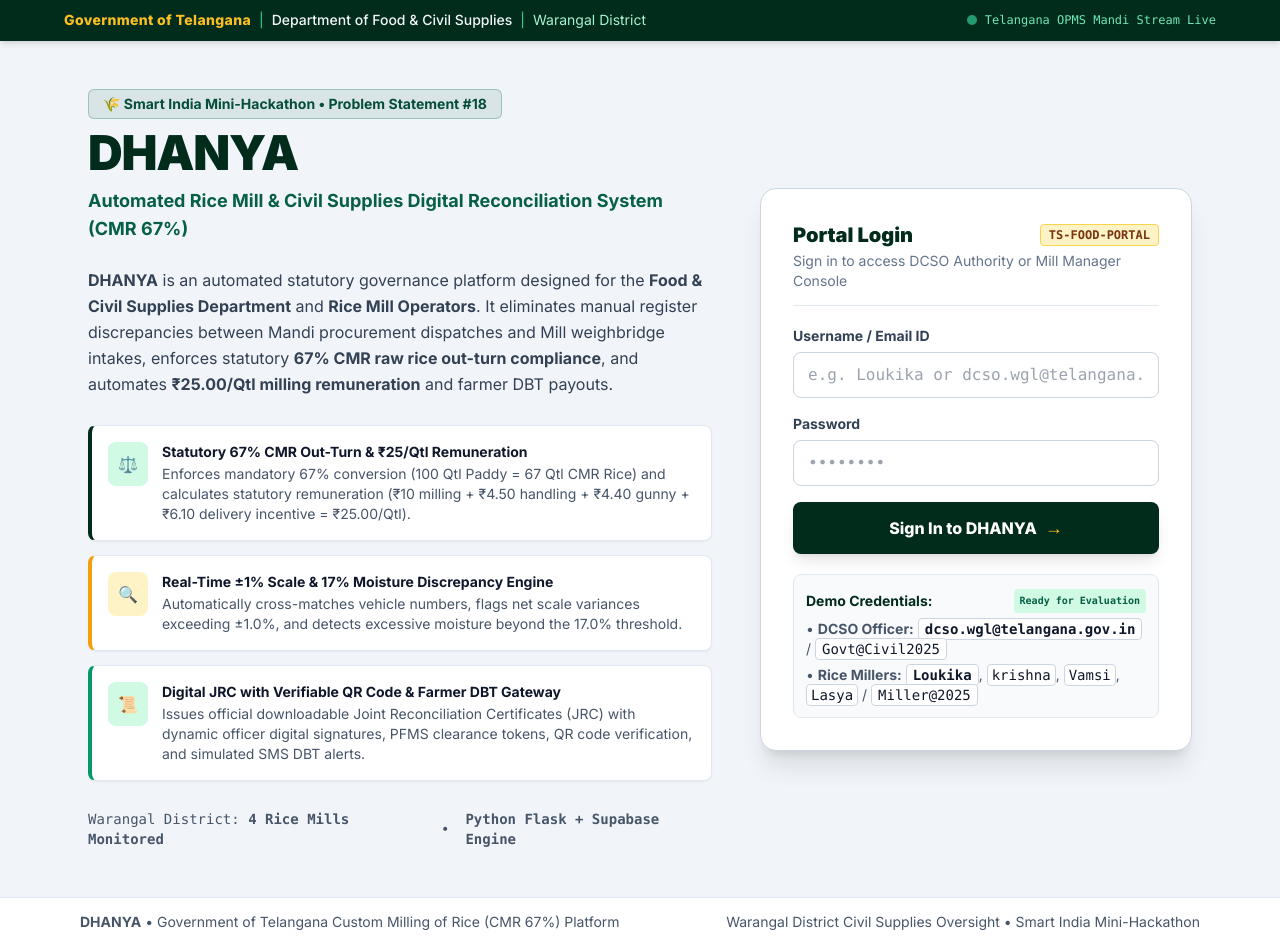
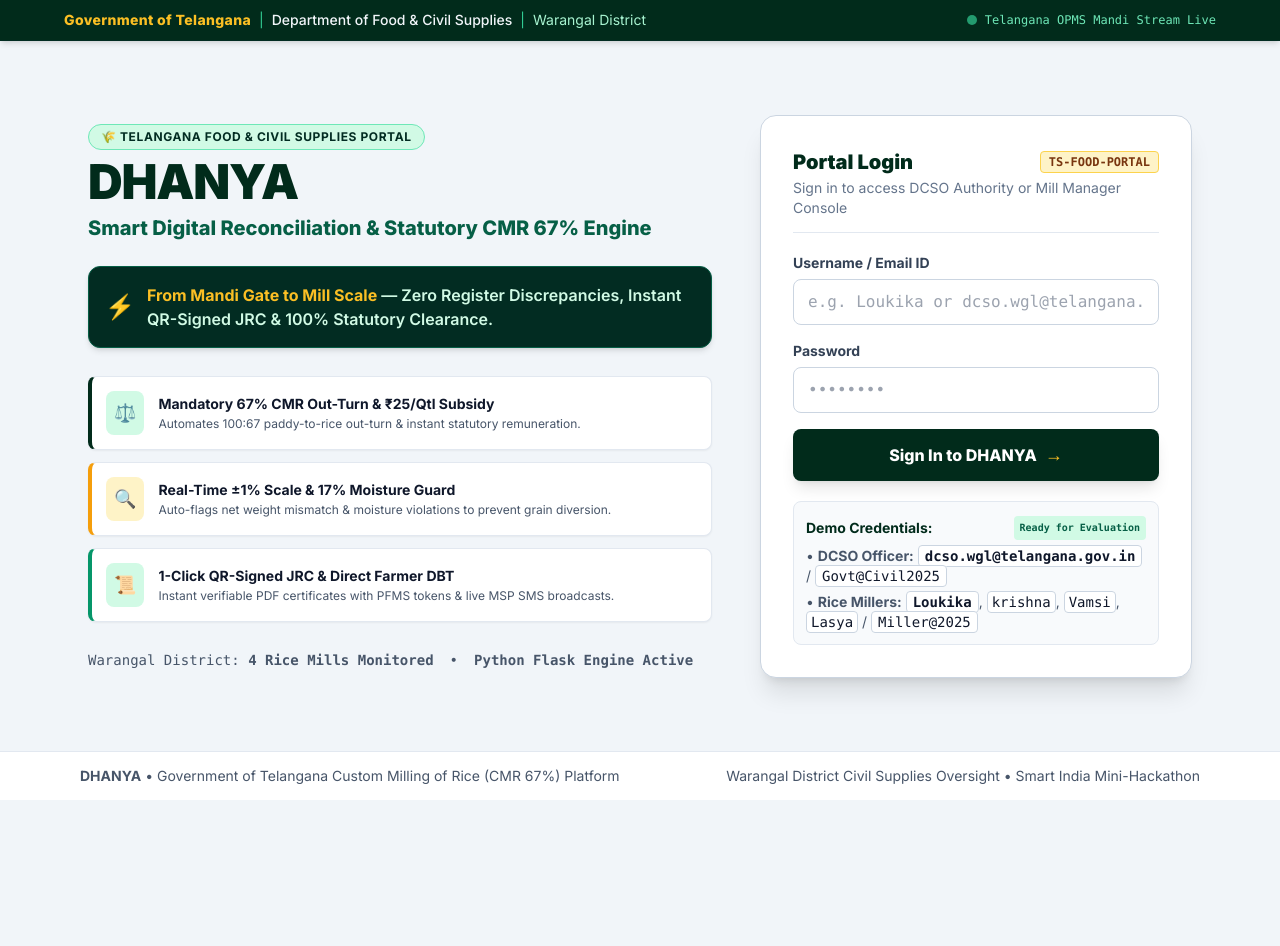
Before and after one commit to loukikamalla/Mini-Hackathon, a Flask app: page / in a window 1280 px wide. After the commit the page ends 800 px from the top, so only its background shows below. Run offline with Flask 3, Linux system fonts and the light colour scheme; some libraries are stand-ins or nearby versions.

Commit message:
Refactor landing page left column: remove hackathon tag, add high-impact pickup banner, and sleek highlight cards

```diff
--- a/flask_backend/templates/landing.html
+++ b/flask_backend/templates/landing.html
@@ -36,53 +36,57 @@
       <!-- LEFT COLUMN: ABOUT DHANYA & SYSTEM HIGHLIGHTS -->
       <div class="lg:col-span-7 space-y-6">
 
-        <div class="space-y-2.5">
-          <div class="inline-flex items-center gap-2 px-3.5 py-1 bg-emerald-900/10 border border-emerald-700/30 text-emerald-900 rounded-md text-sm font-bold">
-            <span>🌾 Smart India Mini-Hackathon • Problem Statement #18</span>
+        <div class="space-y-2">
+          <div class="inline-flex items-center gap-2 px-3 py-1 bg-emerald-100 text-emerald-950 rounded-full text-xs font-bold uppercase tracking-wider border border-emerald-300">
+            <span>🌾 Telangana Food & Civil Supplies Portal</span>
           </div>
           <h1 class="text-4xl sm:text-5xl font-black text-[#012B1B] tracking-tight leading-tight">
             DHANYA
           </h1>
-          <p class="text-lg font-bold text-emerald-800">
-            Automated Rice Mill & Civil Supplies Digital Reconciliation System (CMR 67%)
+          <p class="text-lg sm:text-xl font-extrabold text-emerald-800">
+            Smart Digital Reconciliation & Statutory CMR 67% Engine
           </p>
         </div>
 
-        <p class="text-base text-slate-700 leading-relaxed">
-          <b>DHANYA</b> is an automated statutory governance platform designed for the <b>Food & Civil Supplies Department</b> and <b>Rice Mill Operators</b>. It eliminates manual register discrepancies between Mandi procurement dispatches and Mill weighbridge intakes, enforces statutory <b>67% CMR raw rice out-turn compliance</b>, and automates <b>₹25.00/Qtl milling remuneration</b> and farmer DBT payouts.
-        </p>
+        <!-- PUNCHY IMPRESSIVE PICKUP LINE -->
+        <div class="p-4 bg-emerald-950 text-white rounded-xl shadow-md border border-emerald-800 flex items-center gap-3">
+          <span class="text-2xl">⚡</span>
+          <p class="text-sm sm:text-base font-semibold text-emerald-100 leading-snug">
+            <span class="text-amber-400 font-bold">From Mandi Gate to Mill Scale</span> — Zero Register Discrepancies, Instant QR-Signed JRC & 100% Statutory Clearance.
+          </p>
+        </div>
 
-        <!-- 3 CORE HIGHLIGHTS -->
-        <div class="space-y-3.5 pt-1">
-          <div class="p-4 bg-white border-l-4 border-l-[#012B1B] border border-slate-200 rounded-lg shadow-sm flex items-start gap-3.5">
-            <div class="p-2.5 bg-emerald-100 text-[#012B1B] rounded-lg font-bold text-base">⚖️</div>
+        <!-- 3 SLEEK & CRISP HIGHLIGHT CARDS -->
+        <div class="space-y-3 pt-1">
+          <div class="p-3.5 bg-white border-l-4 border-l-[#012B1B] border border-slate-200 rounded-lg shadow-sm flex items-center gap-3.5">
+            <div class="p-2 bg-emerald-100 text-[#012B1B] rounded-lg font-bold text-lg">⚖️</div>
             <div>
-              <h4 class="text-sm font-bold text-slate-900">Statutory 67% CMR Out-Turn & ₹25/Qtl Remuneration</h4>
-              <p class="text-xs sm:text-sm text-slate-600 mt-0.5 leading-normal">Enforces mandatory 67% conversion (100 Qtl Paddy = 67 Qtl CMR Rice) and calculates statutory remuneration (₹10 milling + ₹4.50 handling + ₹4.40 gunny + ₹6.10 delivery incentive = ₹25.00/Qtl).</p>
+              <h4 class="text-sm font-bold text-slate-900">Mandatory 67% CMR Out-Turn & ₹25/Qtl Subsidy</h4>
+              <p class="text-xs text-slate-600 mt-0.5">Automates 100:67 paddy-to-rice out-turn & instant statutory remuneration.</p>
             </div>
           </div>
 
-          <div class="p-4 bg-white border-l-4 border-l-amber-500 border border-slate-200 rounded-lg shadow-sm flex items-start gap-3.5">
-            <div class="p-2.5 bg-amber-100 text-amber-900 rounded-lg font-bold text-base">🔍</div>
+          <div class="p-3.5 bg-white border-l-4 border-l-amber-500 border border-slate-200 rounded-lg shadow-sm flex items-center gap-3.5">
+            <div class="p-2 bg-amber-100 text-amber-900 rounded-lg font-bold text-lg">🔍</div>
             <div>
-              <h4 class="text-sm font-bold text-slate-900">Real-Time ±1% Scale & 17% Moisture Discrepancy Engine</h4>
-              <p class="text-xs sm:text-sm text-slate-600 mt-0.5 leading-normal">Automatically cross-matches vehicle numbers, flags net scale variances exceeding ±1.0%, and detects excessive moisture beyond the 17.0% threshold.</p>
+              <h4 class="text-sm font-bold text-slate-900">Real-Time ±1% Scale & 17% Moisture Guard</h4>
+              <p class="text-xs text-slate-600 mt-0.5">Auto-flags net weight mismatch & moisture violations to prevent grain diversion.</p>
             </div>
           </div>
 
-          <div class="p-4 bg-white border-l-4 border-l-emerald-600 border border-slate-200 rounded-lg shadow-sm flex items-start gap-3.5">
-            <div class="p-2.5 bg-emerald-100 text-emerald-900 rounded-lg font-bold text-base">📜</div>
+          <div class="p-3.5 bg-white border-l-4 border-l-emerald-600 border border-slate-200 rounded-lg shadow-sm flex items-center gap-3.5">
+            <div class="p-2 bg-emerald-100 text-emerald-900 rounded-lg font-bold text-lg">📜</div>
             <div>
-              <h4 class="text-sm font-bold text-slate-900">Digital JRC with Verifiable QR Code & Farmer DBT Gateway</h4>
-              <p class="text-xs sm:text-sm text-slate-600 mt-0.5 leading-normal">Issues official downloadable Joint Reconciliation Certificates (JRC) with dynamic officer digital signatures, PFMS clearance tokens, QR code verification, and simulated SMS DBT alerts.</p>
+              <h4 class="text-sm font-bold text-slate-900">1-Click QR-Signed JRC & Direct Farmer DBT</h4>
+              <p class="text-xs text-slate-600 mt-0.5">Instant verifiable PDF certificates with PFMS tokens & live MSP SMS broadcasts.</p>
             </div>
           </div>
         </div>
 
-        <div class="flex items-center gap-4 text-sm text-slate-600 pt-1 font-mono">
+        <div class="flex items-center gap-4 text-xs sm:text-sm text-slate-600 pt-1 font-mono">
           <span>Warangal District: <b>4 Rice Mills Monitored</b></span>
           <span>•</span>
-          <span><b>Python Flask + Supabase Engine</b></span>
+          <span><b>Python Flask Engine Active</b></span>
         </div>
 
       </div>
```
